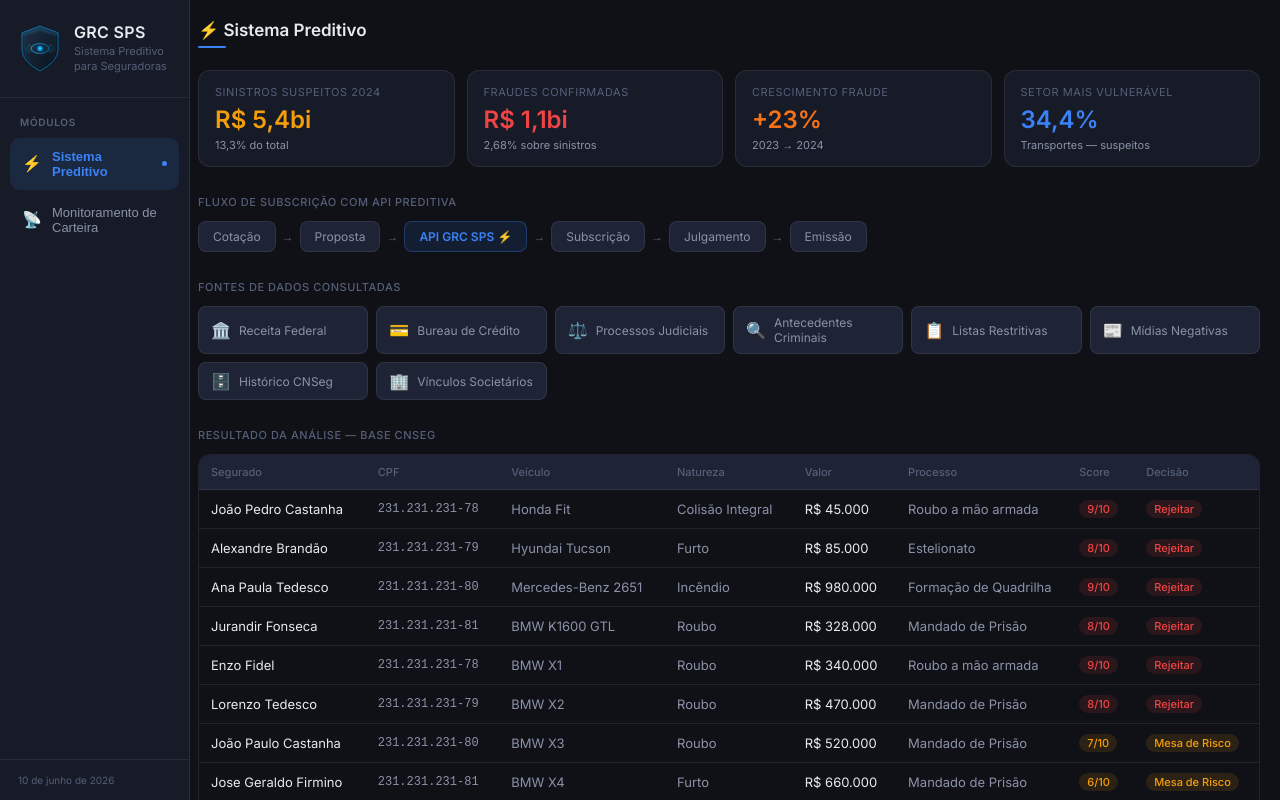
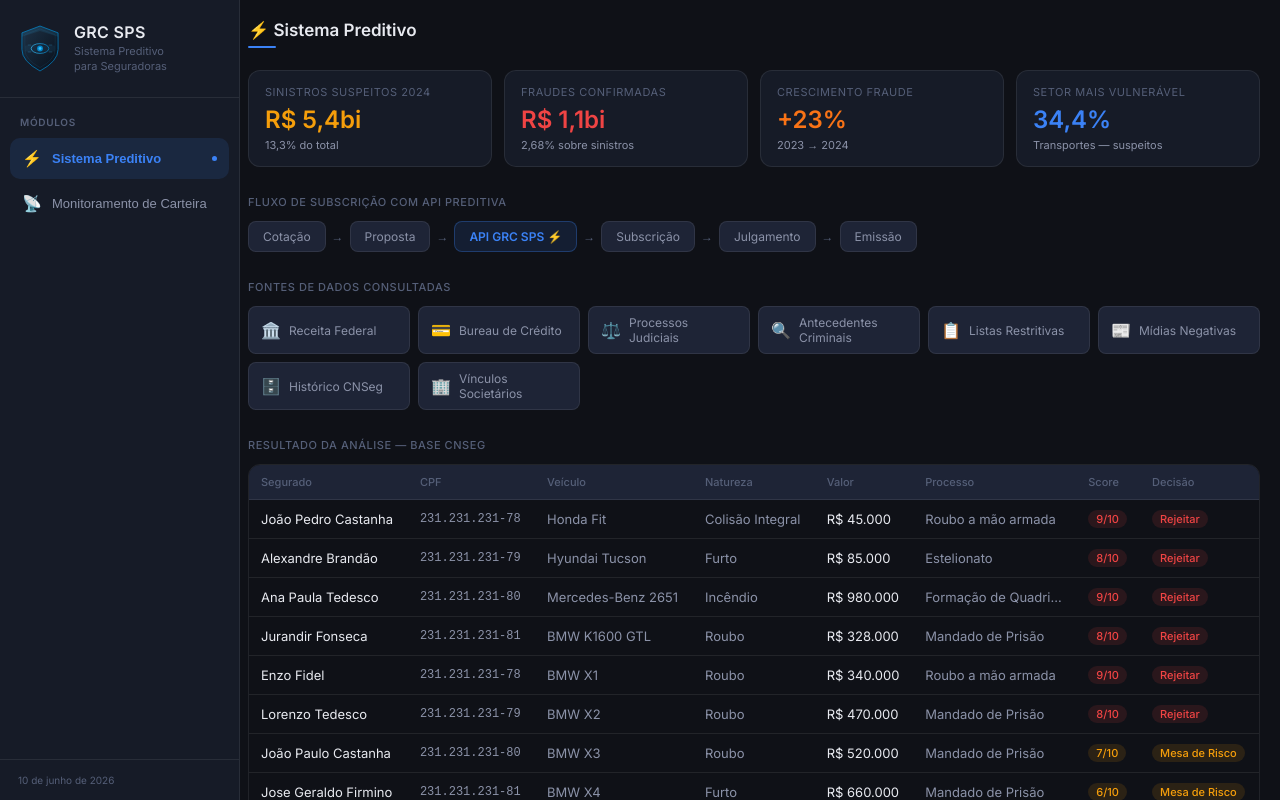
Before and after one commit to sandrosantossouza2026/grc-sps, a React (Vite) app: page / in a window 1280 px wide. Shown: the top 800 px of the page. Built offline with nearby package versions, Linux system fonts and the light colour scheme.

Commit message:
Update index.css

```diff
--- a/src/index.css
+++ b/src/index.css
@@ -1,7 +1,7 @@
 *, *::before, *::after { box-sizing: border-box; margin: 0; padding: 0; }
 
 :root {
-  --sidebar-w: 190px;
+  --sidebar-w: 240px;
   --bg: #0f1117;
   --bg2: #161b27;
   --bg3: #1e2436;
```
